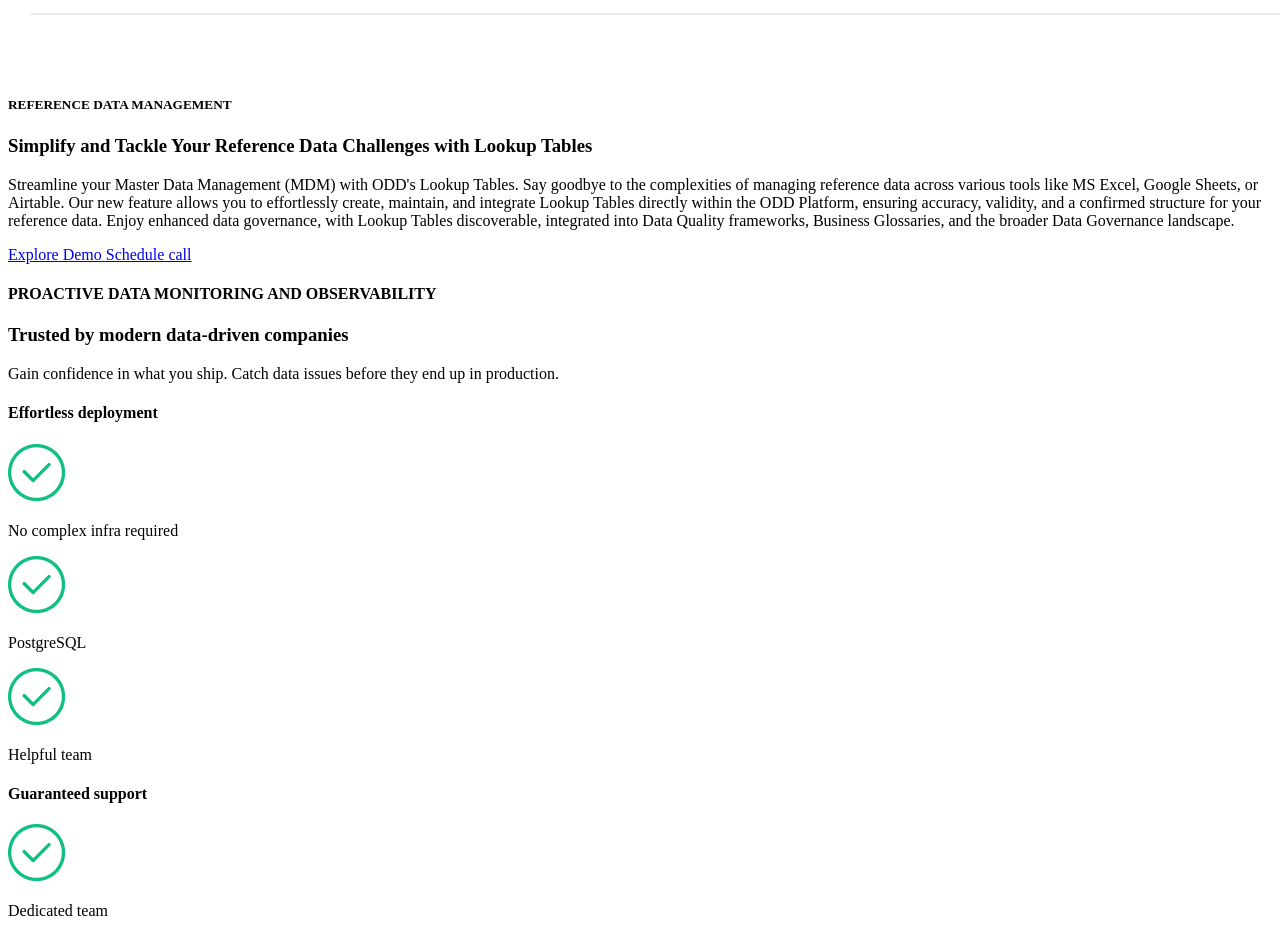
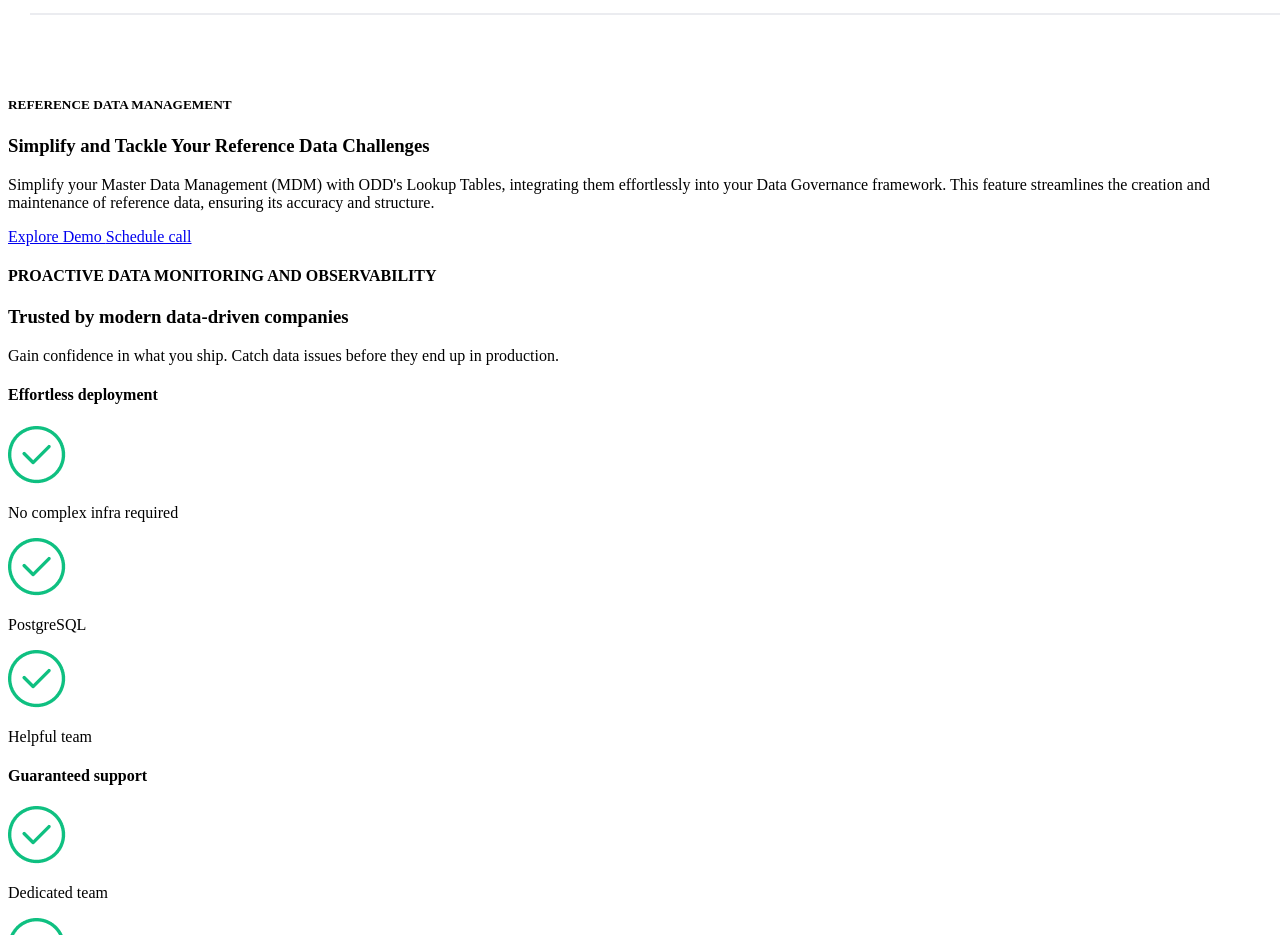
Before and after one commit to opendatadiscovery/odd-landing, a website built with webpack: page src/pages/main/index.html in a window 1280 px wide. Shown: the part 7140-8075 px from the top of the page. Built offline with nearby package versions, Linux system fonts and the light colour scheme; files whose address does not match are found by name; a web font is replaced by a local one.

```diff
--- a/src/pages/main/index.html
+++ b/src/pages/main/index.html
@@ -427,19 +427,13 @@
               REFERENCE DATA MANAGEMENT
             </h5>
             <h3 class="aboutData__feature-title title__h3">
-              Simplify and Tackle Your Reference Data Challenges with Lookup
-              Tables
+              Simplify and Tackle Your Reference Data Challenges
             </h3>
             <p class="aboutData__feature-desc text__feature">
-              Streamline your Master Data Management (MDM) with ODD's Lookup
-              Tables. Say goodbye to the complexities of managing reference data
-              across various tools like MS Excel, Google Sheets, or Airtable.
-              Our new feature allows you to effortlessly create, maintain, and
-              integrate Lookup Tables directly within the ODD Platform, ensuring
-              accuracy, validity, and a confirmed structure for your reference
-              data. Enjoy enhanced data governance, with Lookup Tables
-              discoverable, integrated into Data Quality frameworks, Business
-              Glossaries, and the broader Data Governance landscape.
+              Simplify your Master Data Management (MDM) with ODD's Lookup
+              Tables, integrating them effortlessly into your Data Governance
+              framework. This feature streamlines the creation and maintenance
+              of reference data, ensuring its accuracy and structure.
             </p>
             <div class="flex aboutData__feature-buttons">
               <a
```
